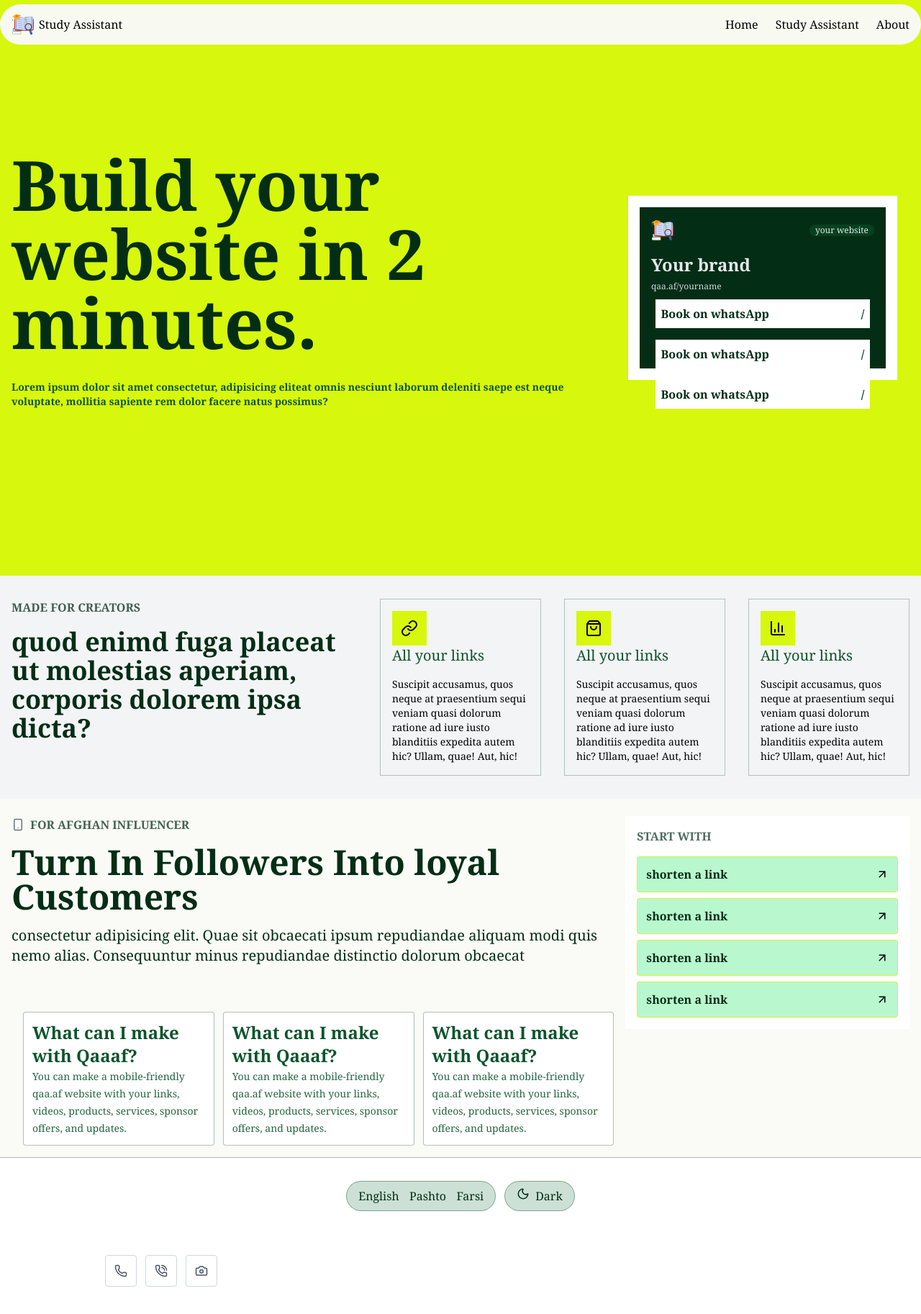
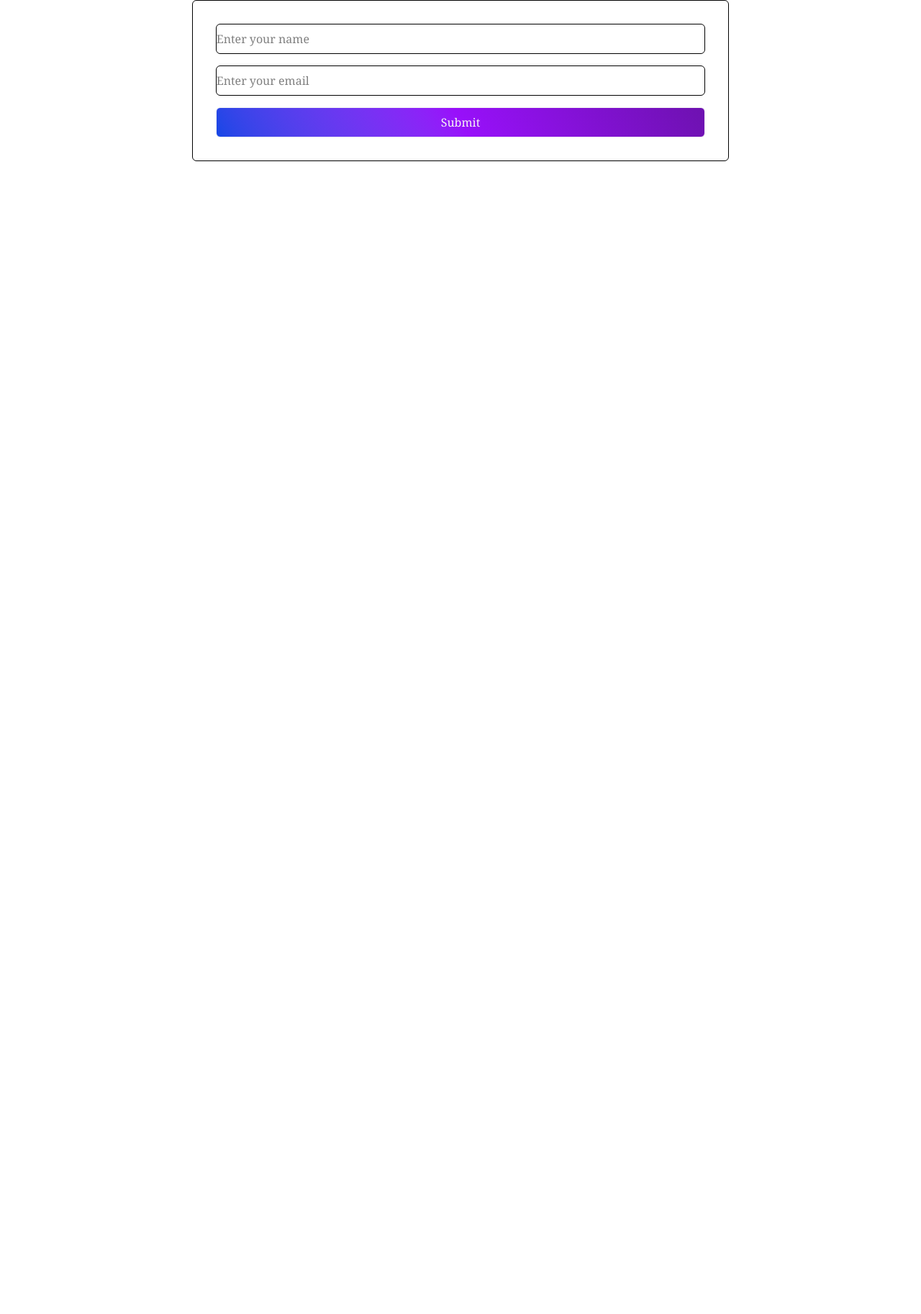
Before and after one commit to Mahtab-217/AI-study-assistant, a React (Vite) app: page / in a window 1280 px wide. Shown: the top 1826 px of the page at 72% size. After the commit the page ends 800 px from the top, so only its background shows below. Built offline with nearby package versions, Linux system fonts and the light colour scheme.

Commit message:
new hook is added

```diff
--- /dev/null
+++ b/src/ActionStateEx.tsx
@@ -0,0 +1,30 @@
+import { useActionState } from "react"
+import { getDataFromForm } from "./Actions/User.action"
+
+
+function ActionStateEx() {
+   const [data,func]= useActionState(getDataFromForm, {
+        message:'',
+        success:false,
+    })
+  return (
+    <div className="w-full flex flex-col ">
+        <div className="w-ful min:h-screen flex justify-center items-center">
+            <form action={func} className="w-7/12 border p-8 rounded-md flex flex-col gap-4 ">
+                <input name="myName" className="py-2 w-full rounded-md border focus:outline-0"  type="text" placeholder="Enter your name" />
+                <input name="email" className="py-2 w-full rounded-md border focus:outline-0" type="email" placeholder="Enter your email" />
+                <button className="py-2 w-full rounded-md border bg-linear-60 from-blue-700 to-purple-800 via-blue-500 via-purple-600 text-stone-100 via-blue-800 via-blue-900" type="submit">Submit</button>
+            </form>
+        </div>
+        {data.success &&(
+            <div>
+                <h1 className="text-center text-5xl font-bold bg-linear-60 from-blue-700 to-purple-800 via-blue-500 via-purple-600 bg-clip-text via-blue-900 text-transparent ">{data.message}</h1>
+            </div>
+        )
+
+        }
+    </div>
+  )
+}
+
+export default ActionStateEx
--- /dev/null
+++ b/src/Actions/User.action.ts
@@ -0,0 +1,8 @@
+export function getDataFromForm(prevState:unknown, formData:FormData){
+const name= formData.get("myName");
+const email= formData.get("email");
+return{
+    message:`my name is ${name } and my Email adress is ${email}`,
+    success:true,
+}
+}
--- a/src/components/shared/home/Footer.tsx
+++ b/src/components/shared/home/Footer.tsx
@@ -17,15 +17,15 @@ function Footer() {
         </div>
         </div>
         {/* icons for sicial media */}
-        <div className="grid grid-cols-3 w-full h-full   items-center justify-center">
-          <div className="flex items-center gap-3 justify-center">
-            <div className="flex justify-between items-center text-gray-600 border border-gray-300 bg-white py-3 rounded-sm px-3">
+        <div className="flex w-full gap-3 h-fit  items-center justify-between mx-auto">
+          <div className=" flex items-center gap-3 w-full  ">
+            <div className=" text-gray-600 border border-gray-300 bg-white py-3 rounded-sm px-3">
            <Phone size={18} className=""/>
            </div>
-            <div className="flex justify-between items-center text-gray-600 border border-gray-300 bg-white py-3 rounded-sm px-3">
+            <div className="  text-gray-600 border border-gray-300 bg-white py-3 rounded-sm px-3">
            <PhoneCall size={18} className=""/>
            </div>
-            <div className="flex justify-between items-center text-gray-600 border border-gray-300 bg-white py-3 rounded-sm px-3">
+            <div className="  text-gray-600 border border-gray-300 bg-white py-3 rounded-sm px-3">
            <Camera size={18} className=""/>
            </div>
           </div>
--- a/src/components/shared/home/Hero.tsx
+++ b/src/components/shared/home/Hero.tsx
@@ -1,3 +1,4 @@
+import { ArrowRight } from "lucide-react"
 
 
 function Hero() {
@@ -6,17 +7,22 @@ function Hero() {
       <div className="max-w-7xl mx-auto grid  md:grid-cols-2 grid-cols-1 lg:grid-cols-3 gap-3">
         <div className="lg:col-span-2  ">
           <div className="flex flex-col items-center h-screen gap-8 justify-center pt-8 ">
-            <h1 className="font-bold text-8xl  text-green-950">Build your website in 2 minutes.</h1>
+            <h1 className="font-black text-8xl font-inter text-green-950">Build your website in 2 minutes.</h1>
             <span  className="font-bold text-sm  text-green-900">Lorem ipsum dolor sit amet consectetur, adipisicing eliteat omnis nesciunt laborum deleniti saepe est neque voluptate, mollitia sapiente rem dolor facere natus possimus?</span>
-            <div className="justify-between flex ">
-              <input type="text" />
+            <div className="justify-between flex gap-3">
+              <input type="text"  className="border bg-white py-3 px-12 rounded-full border-green-950/80" placeholder="Qaa.af/yourname"/>
+              <div className="flex  py-3 px-8 bg-green-950 items-center  rounded-full ">
+              <button className="text-white font-bold">Get started for free</button>
+              <ArrowRight className="text-white " size={20} />
+              </div>
             </div>
+              <p className="text-green-900">Free to start. Choose a short qaa.af username your followers can remember.</p>
           </div>
         </div>
         {/* cards in cards */}
-        <div className="lg:col-span-1 bg-brand  flex flex-col justify-center items-center h-screen w-full">
-          <div className="bg-white h-fit w-11/12 p-4 relative">
-          <div className="w-full h-56 bg-green-950 ">
+        <div className="lg:col-span-1 bg-brand  flex flex-col justify-center items-center w-full">
+          <div className="bg-white w-11/12 p-4 relative">
+          <div className="w-full bg-green-950 ">
             <div className="flex p-4  justify-between items-center">
               <img src="public/images/logo.png" className="w-8 h-8" alt="" />
               <p className="bg-green-900/50  rounded-full px-2 text-center items-center justify-center text-xs text-gray-200">your website</p>
--- a/src/components/shared/home/MainSextion.tsx
+++ b/src/components/shared/home/MainSextion.tsx
@@ -14,6 +14,7 @@ function MainSextion() {
                 <div className="bg-brand p-3 w-fit">
                     <Link size={24}/>
                     </div>
+
                     <div className="flex flex-col space-y-4">
                         <p className="text-xl text-green-900 ">All your links</p>
                         <p className="text-sm "> Suscipit accusamus, quos neque at praesentium sequi veniam quasi dolorum ratione ad iure iusto blanditiis expedita autem hic? Ullam, quae! Aut, hic!</p>
--- a/src/pages/Home.tsx
+++ b/src/pages/Home.tsx
@@ -1,4 +1,5 @@
 
+import ActionStateEx from "../ActionStateEx"
 import Footer from "../components/shared/home/Footer"
 import Hero from "../components/shared/home/Hero"
 import MainSextion from "../components/shared/home/MainSextion"
@@ -9,11 +10,12 @@ function Home() {
   return (
     <div className=" font-serif ">
 
-        <Navbar/>
+        {/* <Navbar/>
         <Hero/>
         <MainSextion/>
         <Section/>
-        <Footer/>
+        <Footer/> */}
+        <ActionStateEx/>
     </div>
   )
 }
```
